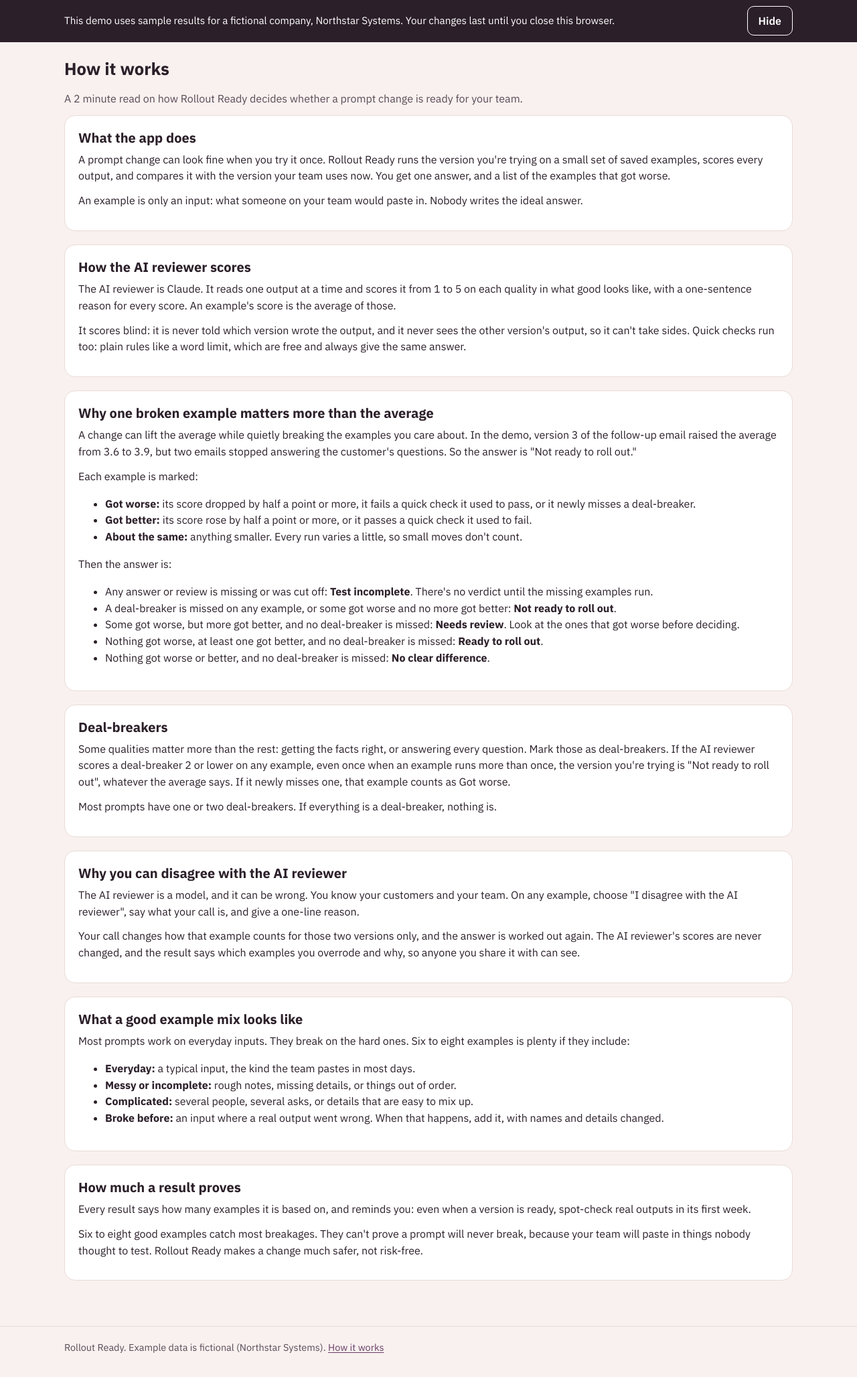
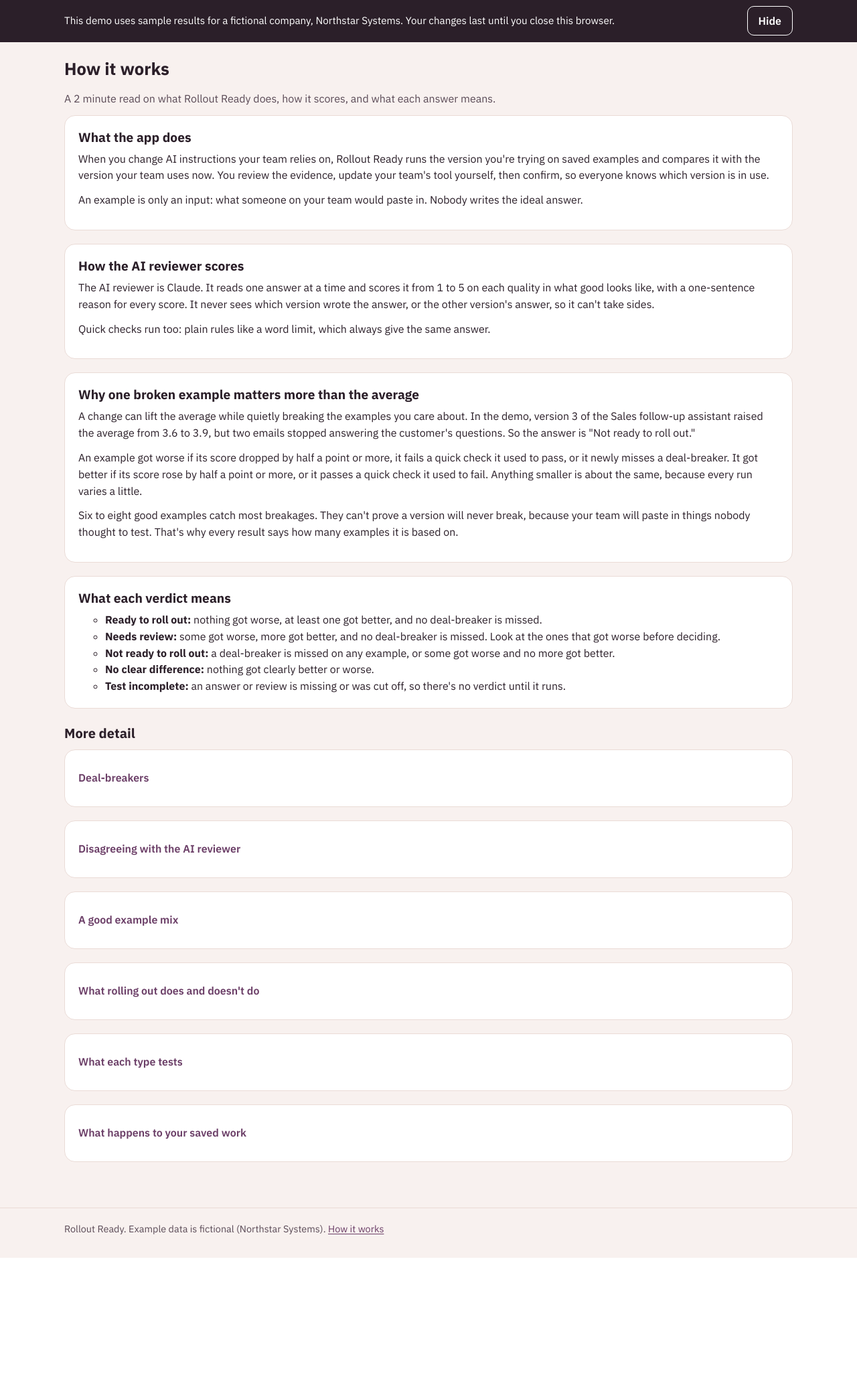
Before and after one commit to jmims-workflow/Rollout-Ready, a FastAPI app: page /how-it-works in a window 1280 px wide. Shown: the part 75-2131 px from the top of the page at 67% size. After the commit the page ends 1953 px from the top, so only its background shows below. Run offline with FastAPI, Linux system fonts and the light colour scheme.

Commit message:
How it works: four short points and six disclosures
How it works now opens with four short points (what the app does, how
the AI reviewer scores, why one broken example matters more than the
average, and what each of the five verdicts means), followed by
disclosures for deal-breakers, disagreeing with the AI reviewer, a good
example mix, what rolling out does and doesn't do, what each type of
instructions tests, and what happens to saved work in each mode. The
page no longer claims a change is made safer.

Co-Authored-By: Claude <noreply@anthropic.com>
Claude-Session: https://claude.ai/code/session_01B5gJeuGjCZ5w3fxs9hAeCy

```diff
--- a/rollout_ready/web/app.py
+++ b/rollout_ready/web/app.py
@@ -1129,7 +1129,8 @@ def create_app(
 
     @app.get("/how-it-works", response_class=HTMLResponse)
     def how_it_works(request: Request):
-        return page(request, "scoring.html", nav="how")
+        from ..models import SCOPE_NOTES, TYPE_LABELS
+        return page(request, "scoring.html", nav="how", type_labels=TYPE_LABELS, scope_notes=SCOPE_NOTES)
 
     # old addresses from the first version ---------------------------------------
     @app.get("/scoring")
--- a/rollout_ready/web/static/style.css
+++ b/rollout_ready/web/static/style.css
@@ -517,3 +517,10 @@ progress { width: 100%; height: 1.25rem; accent-color: var(--primary); }
 .saved-example-label { margin: 0 0 .75rem; }
 .excerpts .panel h3 { font-size: 1rem; margin: 0 0 .35rem; }
 .excerpt { margin: 0; white-space: pre-wrap; overflow-wrap: anywhere; }
+
+/* How it works ---------------------------------------------------------------- */
+.how-points { list-style: none; padding: 0; margin: 0 0 1.5rem; }
+.how-points h2 { font-size: 1.2rem; margin: 0 0 .5rem; }
+.how-more details > summary { min-height: 44px; display: flex; align-items: center; cursor: pointer; font-weight: 600; color: var(--primary); }
+.how-more details[open] > summary { margin-bottom: .5rem; }
+.section-title { font-size: 1.25rem; margin: 1.5rem 0 .75rem; }
--- a/rollout_ready/web/templates/scoring.html
+++ b/rollout_ready/web/templates/scoring.html
@@ -2,65 +2,79 @@
 {% block title %}How it works | {% endblock %}
 {% block content %}
 <h1 class="page-title">How it works</h1>
-<p class="lede">A 2 minute read on how Rollout Ready decides whether a prompt change is ready for your team.</p>
+<p class="lede">A 2 minute read on what Rollout Ready does, how it scores, and what each answer means.</p>
 
-<section class="card">
+<ol class="how-points">
+  <li class="card">
     <h2>What the app does</h2>
-  <p>A prompt change can look fine when you try it once. Rollout Ready runs the version you're trying on a small set of saved examples, scores every output, and compares it with the version your team uses now. You get one answer, and a list of the examples that got worse.</p>
+    <p>When you change AI instructions your team relies on, Rollout Ready runs the version you're trying on saved examples and compares it with the version your team uses now. You review the evidence, update your team's tool yourself, then confirm, so everyone knows which version is in use.</p>
     <p>An example is only an input: what someone on your team would paste in. Nobody writes the ideal answer.</p>
-</section>
+  </li>
+  <li class="card">
+    <h2>How the AI reviewer scores</h2>
+    <p>The AI reviewer is Claude. It reads one answer at a time and scores it from 1 to 5 on each quality in what good looks like, with a one-sentence reason for every score. It never sees which version wrote the answer, or the other version's answer, so it can't take sides.</p>
+    <p>Quick checks run too: plain rules like a word limit, which always give the same answer.</p>
+  </li>
+  <li class="card">
+    <h2>Why one broken example matters more than the average</h2>
+    <p>A change can lift the average while quietly breaking the examples you care about. In the demo, version 3 of the Sales follow-up assistant raised the average from 3.6 to 3.9, but two emails stopped answering the customer's questions. So the answer is "Not ready to roll out."</p>
+    <p>An example got worse if its score dropped by half a point or more, it fails a quick check it used to pass, or it newly misses a deal-breaker. It got better if its score rose by half a point or more, or it passes a quick check it used to fail. Anything smaller is about the same, because every run varies a little.</p>
+    <p>Six to eight good examples catch most breakages. They can't prove a version will never break, because your team will paste in things nobody thought to test. That's why every result says how many examples it is based on.</p>
+  </li>
+  <li class="card">
+    <h2>What each verdict means</h2>
+    <ul>
+      <li><strong>Ready to roll out:</strong> nothing got worse, at least one got better, and no deal-breaker is missed.</li>
+      <li><strong>Needs review:</strong> some got worse, more got better, and no deal-breaker is missed. Look at the ones that got worse before deciding.</li>
+      <li><strong>Not ready to roll out:</strong> a deal-breaker is missed on any example, or some got worse and no more got better.</li>
+      <li><strong>No clear difference:</strong> nothing got clearly better or worse.</li>
+      <li><strong>Test incomplete:</strong> an answer or review is missing or was cut off, so there's no verdict until it runs.</li>
+    </ul>
+  </li>
+</ol>
 
-<section class="card">
-  <h2>How the AI reviewer scores</h2>
-  <p>The AI reviewer is Claude. It reads one output at a time and scores it from 1 to 5 on each quality in what good looks like, with a one-sentence reason for every score. An example's score is the average of those.</p>
-  <p>It scores blind: it is never told which version wrote the output, and it never sees the other version's output, so it can't take sides. Quick checks run too: plain rules like a word limit, which are free and always give the same answer.</p>
-</section>
-
-<section class="card">
-  <h2>Why one broken example matters more than the average</h2>
-  <p>A change can lift the average while quietly breaking the examples you care about. In the demo, version 3 of the follow-up email raised the average from 3.6 to 3.9, but two emails stopped answering the customer's questions. So the answer is "Not ready to roll out."</p>
-  <p>Each example is marked:</p>
+<h2 class="section-title">More detail</h2>
+<div class="how-more">
+  <details class="card">
+    <summary>Deal-breakers</summary>
+    <p>Some qualities matter more than the rest: getting the facts right, or answering every question. Mark those as deal-breakers. If the AI reviewer scores a deal-breaker {{ cutoff }} or lower on any example, even once when an example runs more than once, the version you're trying is "Not ready to roll out", whatever the average says.</p>
+    <p>Most sets of AI instructions have one or two deal-breakers. If everything is a deal-breaker, nothing is.</p>
+  </details>
+  <details class="card">
+    <summary>Disagreeing with the AI reviewer</summary>
+    <p>The AI reviewer is a model, and it can be wrong. On any example, choose "I disagree with the AI reviewer", say what your call is, and give a one-line reason. Your call changes how that example counts for those results only, and the answer is worked out again.</p>
+    <p>The AI reviewer's scores are never changed, a missed deal-breaker still blocks a rollout, and the result says which examples you overrode and why. If the examples or what good looks like change, your call doesn't carry over: you decide again.</p>
+  </details>
+  <details class="card">
+    <summary>A good example mix</summary>
+    <p>Most AI instructions work on everyday inputs. They break on the hard ones. Six to eight examples is plenty if they include:</p>
     <ul>
-    <li><strong>Got worse:</strong> its score dropped by half a point or more, it fails a quick check it used to pass, or it newly misses a deal-breaker.</li>
-    <li><strong>Got better:</strong> its score rose by half a point or more, or it passes a quick check it used to fail.</li>
-    <li><strong>About the same:</strong> anything smaller. Every run varies a little, so small moves don't count.</li>
+      {% for key, (label, hint) in kinds.items() %}<li><strong>{{ label }}:</strong> {{ hint[0]|lower }}{{ hint[1:] }}</li>{% endfor %}
     </ul>
-  <p>Then the answer is:</p>
+    <p>When a real answer goes wrong, add that input as an example, with names and details changed.</p>
+  </details>
+  <details class="card">
+    <summary>What rolling out does and doesn't do</summary>
+    <p>Putting a version into use records your decision: which version, when, who confirmed it, and the test it relied on. You copy the instructions into your team's tool yourself, then confirm.</p>
+    <p>Rollout Ready doesn't update your AI tool, and it doesn't watch it afterward. "In use" means the version the owner last confirmed.</p>
+  </details>
+  <details class="card">
+    <summary>What each type tests</summary>
+    <div class="table-card table-scroll">
+    <table>
+      <thead><tr><th scope="col">Type</th><th scope="col">Tested</th><th scope="col">Not tested</th></tr></thead>
+      <tbody>{% for key, label in type_labels.items() %}<tr><th scope="row">{{ label }}</th><td>{{ scope_notes[key][0] }}</td><td>{{ scope_notes[key][1] }}</td></tr>{% endfor %}</tbody>
+    </table>
+    </div>
+    <p>Every type is tested the same way: the written instructions, sent with one saved example at a time, run on Claude.</p>
+  </details>
+  <details class="card">
+    <summary>What happens to your saved work</summary>
     <ul>
-    <li>Any answer or review is missing or was cut off: <strong>Test incomplete</strong>. There's no verdict until the missing examples run.</li>
-    <li>A deal-breaker is missed on any example, or some got worse and no more got better: <strong>Not ready to roll out</strong>.</li>
-    <li>Some got worse, but more got better, and no deal-breaker is missed: <strong>Needs review</strong>. Look at the ones that got worse before deciding.</li>
-    <li>Nothing got worse, at least one got better, and no deal-breaker is missed: <strong>Ready to roll out</strong>.</li>
-    <li>Nothing got worse or better, and no deal-breaker is missed: <strong>No clear difference</strong>.</li>
+      <li><strong>This demo, with sample results:</strong> what you change lives in your browser until you close it. Nothing is saved on the server.</li>
+      <li><strong>The live demo, which runs on Claude:</strong> your tests are private to you and last up to 24 hours, or until you close this browser. They may reset sooner.</li>
+      <li><strong>Run on your own computer with a Claude key:</strong> tests, examples and every rollout are saved on that computer.</li>
     </ul>
-</section>
-
-<section class="card">
-  <h2>Deal-breakers</h2>
-  <p>Some qualities matter more than the rest: getting the facts right, or answering every question. Mark those as deal-breakers. If the AI reviewer scores a deal-breaker {{ cutoff }} or lower on any example, even once when an example runs more than once, the version you're trying is "Not ready to roll out", whatever the average says. If it newly misses one, that example counts as Got worse.</p>
-  <p>Most prompts have one or two deal-breakers. If everything is a deal-breaker, nothing is.</p>
-</section>
-
-<section class="card">
-  <h2>Why you can disagree with the AI reviewer</h2>
-  <p>The AI reviewer is a model, and it can be wrong. You know your customers and your team. On any example, choose "I disagree with the AI reviewer", say what your call is, and give a one-line reason.</p>
-  <p>Your call changes how that example counts for those two versions only, and the answer is worked out again. The AI reviewer's scores are never changed, and the result says which examples you overrode and why, so anyone you share it with can see.</p>
-</section>
-
-<section class="card">
-  <h2>What a good example mix looks like</h2>
-  <p>Most prompts work on everyday inputs. They break on the hard ones. Six to eight examples is plenty if they include:</p>
-  <ul>
-    <li><strong>Everyday:</strong> a typical input, the kind the team pastes in most days.</li>
-    <li><strong>Messy or incomplete:</strong> rough notes, missing details, or things out of order.</li>
-    <li><strong>Complicated:</strong> several people, several asks, or details that are easy to mix up.</li>
-    <li><strong>Broke before:</strong> an input where a real output went wrong. When that happens, add it, with names and details changed.</li>
-  </ul>
-</section>
-
-<section class="card">
-  <h2>How much a result proves</h2>
-  <p>Every result says how many examples it is based on, and reminds you: even when a version is ready, spot-check real outputs in its first week.</p>
-  <p>Six to eight good examples catch most breakages. They can't prove a prompt will never break, because your team will paste in things nobody thought to test. Rollout Ready makes a change much safer, not risk-free.</p>
-</section>
+  </details>
+</div>
 {% endblock %}
```
Also changed, not shown: tests/test_web.py (+12 -2 lines). Lines whose indentation alone changed are shown as unchanged.
